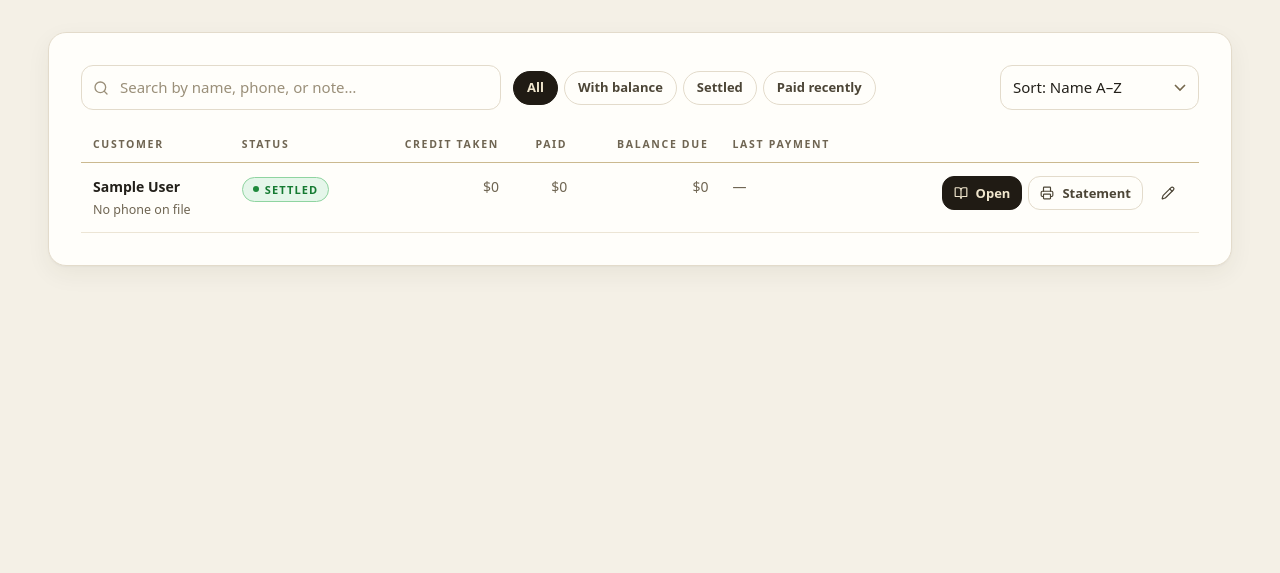
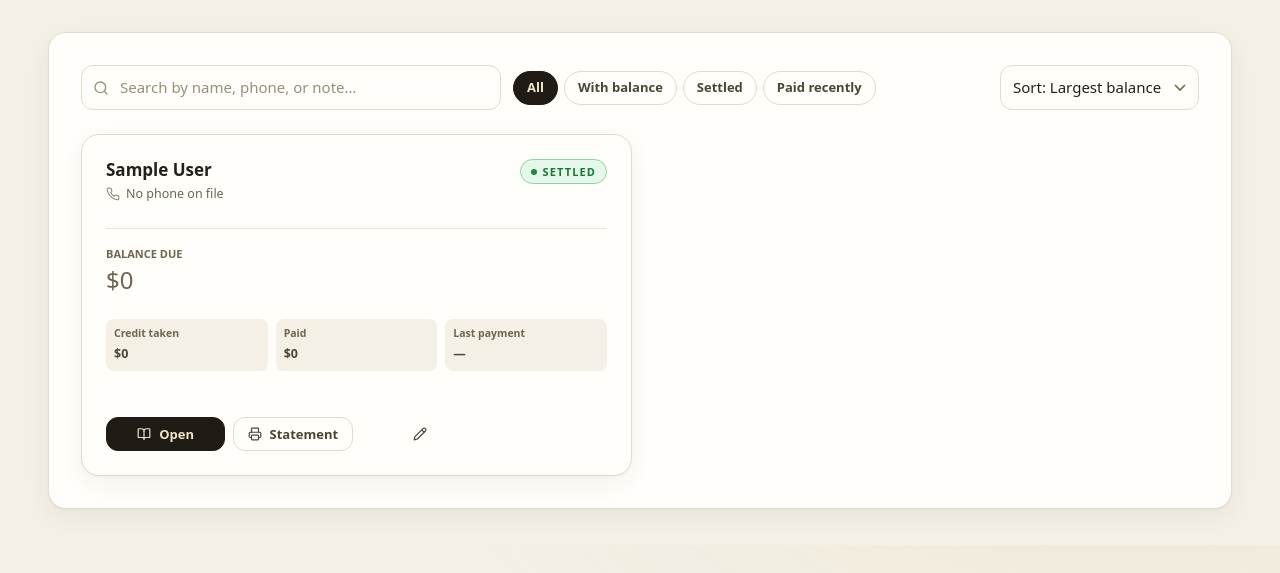
Before and after one commit to GhandourGh/perfumeria-lamus, a Flask app: page /customers in a window 1280 px wide. Shown: the part 255-828 px from the top of the page. Before the commit the page ends 522 px from the top, so only its background shows below. Run offline with Flask 3, Linux system fonts and the light colour scheme; the visitor is signed in with stand-in values (Sample User, id 1); data comes from the database, SQL or seed files in the repository; data that the repository does not hold is empty; parts of the project's set-up code (start-up, migrations or seed data) failed here and were passed over.

Commit message:
Use balance-sorted cards across customer pages

```diff
--- a/app.py
+++ b/app.py
@@ -169,11 +169,16 @@
 @app.route("/")
 @login_required
 def dashboard():
+    customers = sorted(
+        db.get_customers_overview(),
+        key=lambda customer: customer["balance"],
+        reverse=True,
+    )
     return render_template(
         "dashboard.html",
         stats=db.get_dashboard_stats(),
         recent_activity=db.get_recent_activity(limit=10),
-        customers=db.get_customers_overview(),
+        customers=customers,
     )
 
 
@@ -221,7 +226,12 @@
 @app.route("/customers")
 @login_required
 def customers():
-    return render_template("customers.html", customers=db.get_customers_overview())
+    customer_list = sorted(
+        db.get_customers_overview(),
+        key=lambda customer: customer["balance"],
+        reverse=True,
+    )
+    return render_template("customers.html", customers=customer_list)
 
 
 @app.route("/customers/add", methods=["GET", "POST"])
--- a/static/style.css
+++ b/static/style.css
@@ -749,19 +749,80 @@
 .customer-card-actions .btn { min-width: 0; }
 .customer-card-actions .btn:only-child { grid-column: 1 / -1; }
 
+.customer-card-grid-registry {
+  grid-template-columns: repeat(2, minmax(0, 1fr));
+}
+
+.customer-card-detailed { min-height: 342px; }
+
+.customer-card-note {
+  margin-top: var(--space-3);
+  color: var(--muted);
+  font-size: 12.5px;
+  overflow-wrap: anywhere;
+}
+
+.customer-card-facts {
+  display: grid;
+  grid-template-columns: repeat(3, minmax(0, 1fr));
+  gap: var(--space-2);
+  margin: 0 0 var(--space-4);
+}
+
+.customer-card-facts > div {
+  min-width: 0;
+  padding: var(--space-2);
+  border-radius: var(--radius-sm);
+  background: var(--paper);
+}
+
+.customer-card-facts dt {
+  color: var(--muted);
+  font-size: 10.5px;
+  font-weight: 700;
+  line-height: 1.25;
+}
+
+.customer-card-facts dd {
+  margin: var(--space-1) 0 0;
+  overflow: hidden;
+  color: var(--ink-soft);
+  font-size: 12.5px;
+  font-variant-numeric: lining-nums tabular-nums;
+  font-weight: 650;
+  text-overflow: ellipsis;
+  white-space: nowrap;
+}
+
+.customer-card-actions-detailed {
+  grid-template-columns: repeat(4, minmax(0, 1fr));
+}
+
+.customer-card-actions-detailed .btn:only-child { grid-column: 1 / -1; }
+
 @media (max-width: 1180px) {
   .customer-card-grid { grid-template-columns: repeat(2, minmax(0, 1fr)); }
+}
+
+@media (max-width: 1100px) {
+  .customer-card-actions-detailed { grid-template-columns: repeat(2, minmax(0, 1fr)); }
+}
+
+@media (max-width: 860px) {
+  .customer-card-grid-registry { grid-template-columns: minmax(0, 1fr); }
 }
 
 @media (max-width: 640px) {
   .customer-card-grid { grid-template-columns: minmax(0, 1fr); }
   .customer-card { min-height: 0; padding: var(--space-4); }
+  .customer-card-actions-detailed { grid-template-columns: repeat(2, minmax(0, 1fr)); }
 }
 
 @media (max-width: 360px) {
   .customer-card-head { align-items: flex-start; flex-direction: column; }
   .customer-card-actions { grid-template-columns: minmax(0, 1fr); }
   .customer-card-actions .btn { grid-column: 1; }
+  .customer-card-facts { grid-template-columns: minmax(0, 1fr); }
 }
 
 /* Stacked rows on small screens (cards from table rows) */
--- a/templates/customers.html
+++ b/templates/customers.html
@@ -31,63 +31,89 @@
     <label class="field" style="margin-left:auto; min-width: 190px">
       <span class="sr-only">Sort customers</span>
       <select data-registry-sort aria-label="Sort customers">
+        <option value="balance-desc">Sort: Largest balance</option>
         <option value="name">Sort: Name A–Z</option>
-        <option value="balance-desc">Sort: Largest balance</option>
         <option value="recent">Sort: Recently active</option>
         <option value="newest">Sort: Recently added</option>
       </select>
     </label>
   </div>
 
-  <div class="table-scroll">
-    <table class="table table-stack" data-registry>
-      <thead>
-        <tr>
-          <th scope="col">Customer</th>
-          <th scope="col">Status</th>
-          <th scope="col" class="num">Credit taken</th>
-          <th scope="col" class="num">Paid</th>
-          <th scope="col" class="num">Balance due</th>
-          <th scope="col">Last payment</th>
-          <th scope="col"><span class="sr-only">Actions</span></th>
-        </tr>
-      </thead>
-      <tbody>
+  <div class="customer-card-grid customer-card-grid-registry" data-registry aria-label="Customer accounts">
     {% for customer in customers %}
-        <tr data-row
+    <article class="customer-card customer-card-detailed"
+             data-row
              data-search="{{ (customer.name ~ ' ' ~ (customer.phone or '') ~ ' ' ~ (customer.notes or ''))|lower }}"
              data-name="{{ customer.name|lower }}"
              data-balance="{{ customer.balance }}"
              data-lastpay="{{ customer.last_payment_at or '' }}"
              data-lastactivity="{{ customer.last_activity_at or '' }}"
-            data-created="{{ customer.created_at or '' }}">
-          <td data-th="Customer">
-            <a class="row-link" href="{{ url_for('customer_detail', customer_id=customer.id) }}">
-              <span class="row-title">{{ customer.name }}</span>
+             data-created="{{ customer.created_at or '' }}"
+             aria-labelledby="registry-customer-{{ customer.id }}-name">
+      <div class="customer-card-head">
+        <div class="customer-card-identity">
+          <a class="customer-card-name"
+             id="registry-customer-{{ customer.id }}-name"
+             href="{{ url_for('customer_detail', customer_id=customer.id) }}">
+            {{ customer.name }}
           </a>
-            <div class="row-sub">{{ customer.phone or 'No phone on file' }}{% if customer.notes %} · {{ customer.notes|truncate(46) }}{% endif %}</div>
-          </td>
-          <td data-th="Status">{{ ui.account_badge(customer.balance) }}</td>
-          <td data-th="Credit taken" class="num"><span class="amount amount-muted">{{ customer.total_debt|cop }}</span></td>
-          <td data-th="Paid" class="num"><span class="amount amount-muted">{{ customer.total_paid|cop }}</span></td>
-          <td data-th="Balance due" class="num">
-            <span class="amount {% if customer.balance > 0 %}amount-due{% else %}amount-muted{% endif %}">{{ customer.balance|cop }}</span>
-          </td>
-          <td data-th="Last payment">
-            {% if customer.last_payment_at %}{{ customer.last_payment_at|day }}{% else %}<span class="muted">—</span>{% endif %}
-          </td>
-          <td data-th="">
-            <div class="row-actions">
-              {% if customer.balance > 0 %}<a class="btn btn-sm btn-gold" href="{{ url_for('customer_detail', customer_id=customer.id, action='pay') }}"><i data-lucide="hand-coins"></i>Payment</a>{% endif %}
-              <a class="btn btn-sm btn-primary" href="{{ url_for('customer_detail', customer_id=customer.id) }}"><i data-lucide="book-open"></i>Open</a>
-              <a class="btn btn-sm" href="{{ url_for('customer_report', customer_id=customer.id) }}"><i data-lucide="printer"></i>Statement</a>
-              <a class="btn btn-sm btn-ghost" href="{{ url_for('edit_customer', customer_id=customer.id) }}" aria-label="Edit {{ customer.name }}"><i data-lucide="pencil"></i></a>
+          <span class="customer-card-phone">
+            <i data-lucide="phone" aria-hidden="true"></i>
+            {{ customer.phone or 'No phone on file' }}
+          </span>
         </div>
-          </td>
-        </tr>
+        {{ ui.account_badge(customer.balance) }}
+      </div>
+
+      {% if customer.notes %}
+      <p class="customer-card-note">{{ customer.notes|truncate(74) }}</p>
+      {% endif %}
+
+      <div class="customer-card-balance">
+        <span>Balance due</span>
+        <strong class="amount {% if customer.balance > 0 %}amount-due{% else %}amount-muted{% endif %}">
+          {{ customer.balance|cop }}
+        </strong>
+      </div>
+
+      <dl class="customer-card-facts">
+        <div>
+          <dt>Credit taken</dt>
+          <dd>{{ customer.total_debt|cop }}</dd>
+        </div>
+        <div>
+          <dt>Paid</dt>
+          <dd>{{ customer.total_paid|cop }}</dd>
+        </div>
+        <div>
+          <dt>Last payment</dt>
+          <dd>{% if customer.last_payment_at %}{{ customer.last_payment_at|day }}{% else %}—{% endif %}</dd>
+        </div>
+      </dl>
+
+      <div class="customer-card-actions customer-card-actions-detailed">
+        {% if customer.balance > 0 %}
+        <a class="btn btn-sm btn-gold"
+           href="{{ url_for('customer_detail', customer_id=customer.id, action='pay') }}">
+          <i data-lucide="hand-coins" aria-hidden="true"></i>Payment
+        </a>
+        {% endif %}
+        <a class="btn btn-sm btn-primary"
+           href="{{ url_for('customer_detail', customer_id=customer.id) }}">
+          <i data-lucide="book-open" aria-hidden="true"></i>Open
+        </a>
+        <a class="btn btn-sm"
+           href="{{ url_for('customer_report', customer_id=customer.id) }}">
+          <i data-lucide="printer" aria-hidden="true"></i>Statement
+        </a>
+        <a class="btn btn-sm btn-ghost"
+           href="{{ url_for('edit_customer', customer_id=customer.id) }}"
+           aria-label="Edit {{ customer.name }}">
+          <i data-lucide="pencil" aria-hidden="true"></i>
+        </a>
+      </div>
+    </article>
     {% endfor %}
-      </tbody>
-    </table>
   </div>
 
   {% if customers %}
```
Lines whose indentation alone changed are shown as unchanged.
